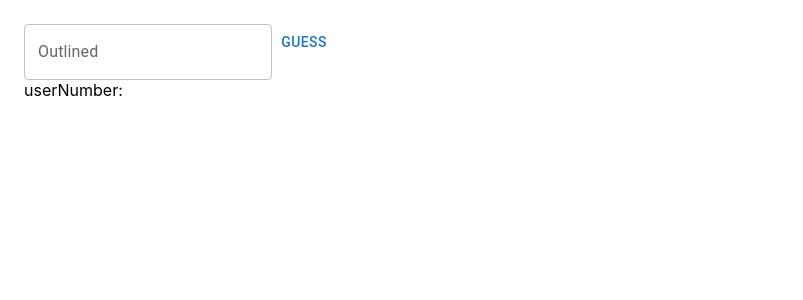
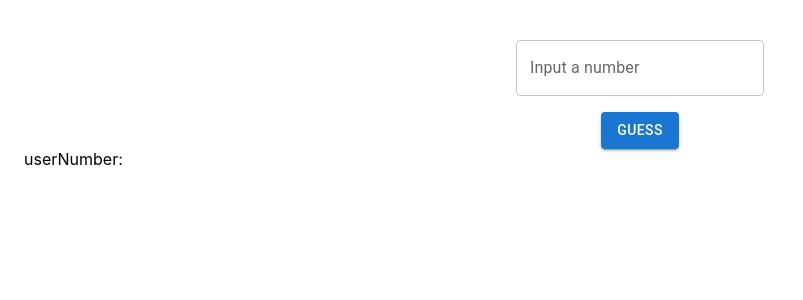
Before and after one commit to Vitalidev05/guess-game, a React (Create React App) app: page / in a window 1280 px wide. Shown: the top 300 px of the page, without its empty margins (0-803 px from the left). Built offline with nearby package versions, Linux system fonts and the light colour scheme.

Commit message:
add styles

```diff
--- a/src/components/NumericInput/component.tsx
+++ b/src/components/NumericInput/component.tsx
@@ -1,20 +1,21 @@
 import { Box, Button, TextField } from '@mui/material';
 import React, { memo } from 'react';
 import { useNumericInput } from './hook';
+import { styles } from "./style";
 
 export const NumericInput = memo(() => {
     const { guess, value, validate } = useNumericInput()
 
     return (
-        <Box>
+        <Box sx={styles.inputContainer}>
             <TextField
                 onChange={validate}
                 id="outlined-basic"
-                label="Outlined"
+                label="Input a number"
                 variant="outlined"
                 value={value}
             />
-            <Button onClick={guess}>
+            <Button onClick={guess} variant="contained">
                 Guess
             </Button>
         </Box>
--- /dev/null
+++ b/src/components/NumericInput/style.ts
@@ -0,0 +1,9 @@
+export const styles = {
+    inputContainer: {
+        display: "flex",
+        flexDirection: "column",
+        alignItems: "center",
+        marginTop: "1rem",
+        gap: "1rem",
+    },
+};
```
